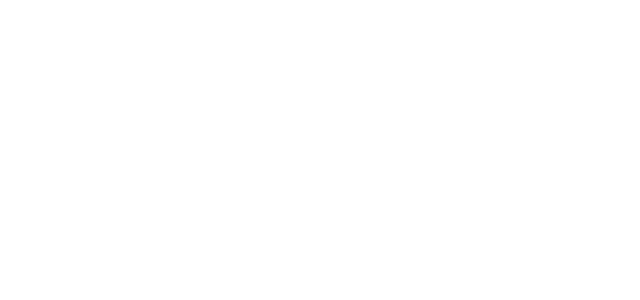
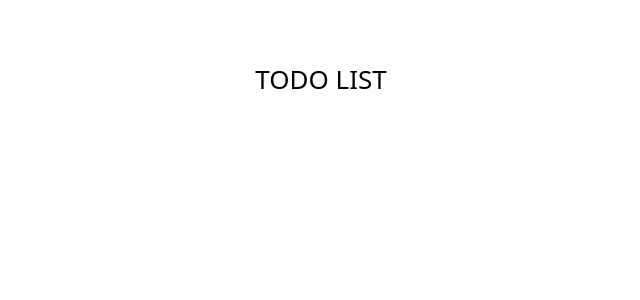
Before and after one commit to ArmenSyan/Todo-List-TS, a React (Vite) app: page / in a window 1280 px wide. Shown: the top 300 px of the page, without its empty margins (319-959 px from the left). Built offline with nearby package versions, Linux system fonts and the light colour scheme.

Commit message:
Add Tite

```diff
--- a/index.html
+++ b/index.html
@@ -13,8 +13,8 @@
     rel="stylesheet">
 </head>
 
-<body >
-  <div id="root"></div>
+<body class="flex flex-col justify-evenly items-center">
+  <div id="root" ></div>
   <script type="module" src="/src/main.tsx"></script>
 
 </body>
--- a/src/App.tsx
+++ b/src/App.tsx
@@ -1,9 +1,10 @@
+import Header from "./Components/Header/Header"
 
 function App() {
 
   return (
-    <div className="flex flex-col justify-evenly items-center">
-
+    <div className="flex flex-col justify-evenly items-center w-[750px] h-full mt-[60px]">
+        <Header />
 
     </div>
   )
--- /dev/null
+++ b/src/Components/Header/Header.tsx
@@ -0,0 +1,10 @@
+
+function Header() {
+  return (
+    <div className="flex flex-col justify-evenly items-center ">
+        <h1 className="font-medium text-[26px] ">TODO LIST</h1>
+    </div>
+  )
+}
+
+export default Header
```
